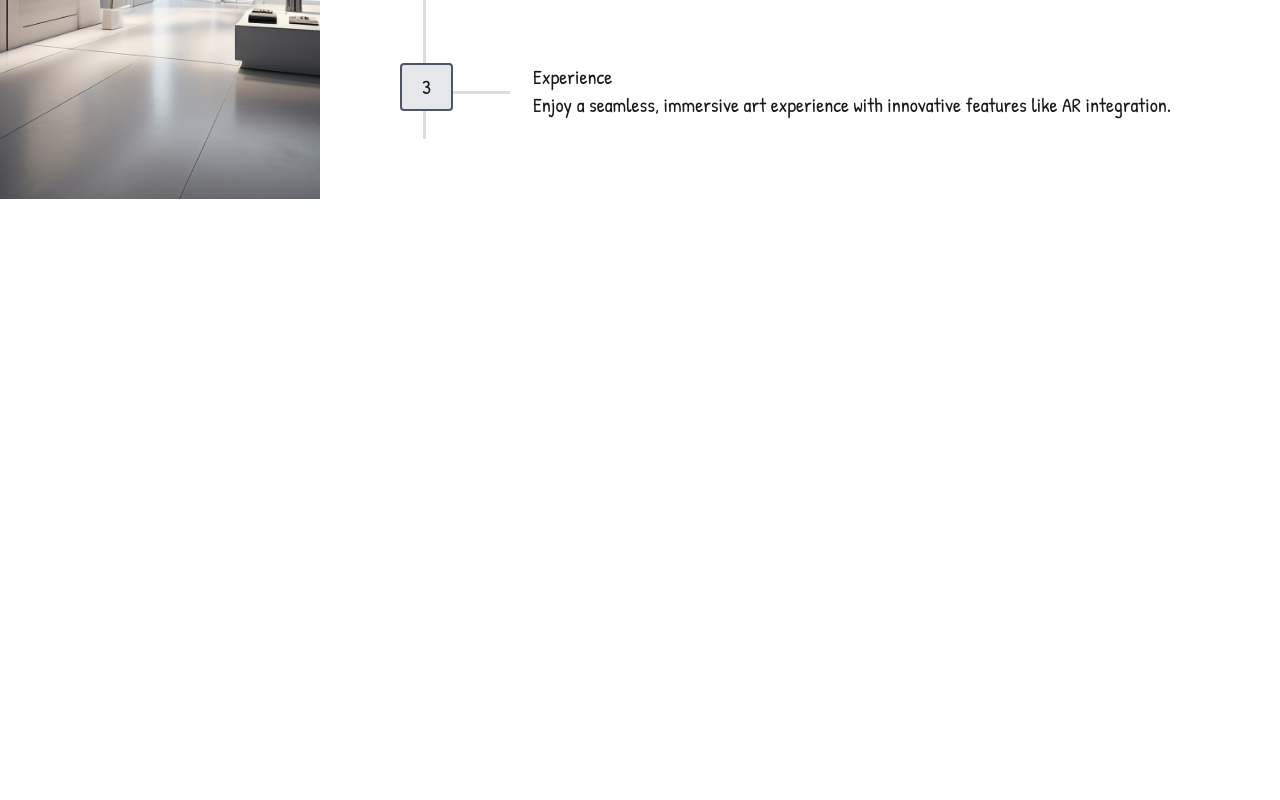
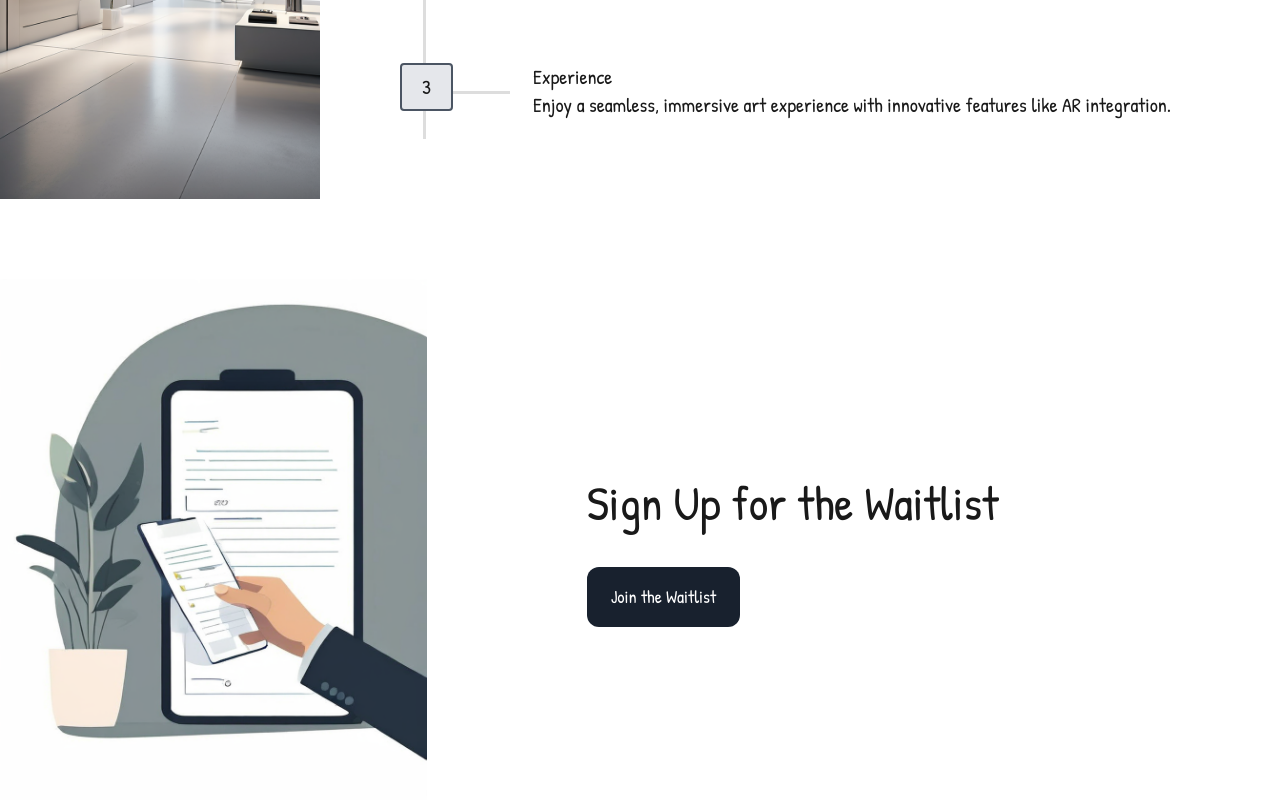
Before and after one commit to Goketech/Artful-web, a Next.js app: page / in a window 1280 px wide. Shown: the part 3256-4056 px from the top of the page. Before the commit the page ends 3455 px from the top, so only its background shows below. Built offline with nearby package versions, Linux system fonts and the light colour scheme; a web font is replaced by a local one.

Commit message:
add waitlist

```diff
--- a/app/page.tsx
+++ b/app/page.tsx
@@ -5,6 +5,7 @@ import Join from "../components/Join";
 import Why from "../components/Why";
 import What from "../components/What";
 import Future from "../components/Future";
+import Waitlist from "../components/Waitlist";
 
 export default function Home() {
   return (
@@ -16,6 +17,7 @@ export default function Home() {
       <Why />
       <What />
       <Future />
+      <Waitlist />
     </main>
   );
 }
--- /dev/null
+++ b/components/Waitlist.tsx
@@ -0,0 +1,17 @@
+import Image from 'next/image'
+
+const Waitlist = () => {
+  return (
+    <div className='flex gap-40 mt-20'>
+        <div className='w-1/3'>
+            <Image src="/waitlist.jpg" alt="Waitlist" width={800} height={400} />
+        </div>
+        <div className='flex flex-col justify-center font-patrick items-start'>
+            <p className='text-5xl mb-10'>Sign Up for the Waitlist</p>
+            <button className='px-6 text-white text-lg py-4 rounded-xl bg-[#18212E]'>Join the Waitlist</button>
+        </div>
+    </div>
+  )
+}
+
+export default Waitlist
```
Also changed, not shown: public/waitlist.jpg (added).
